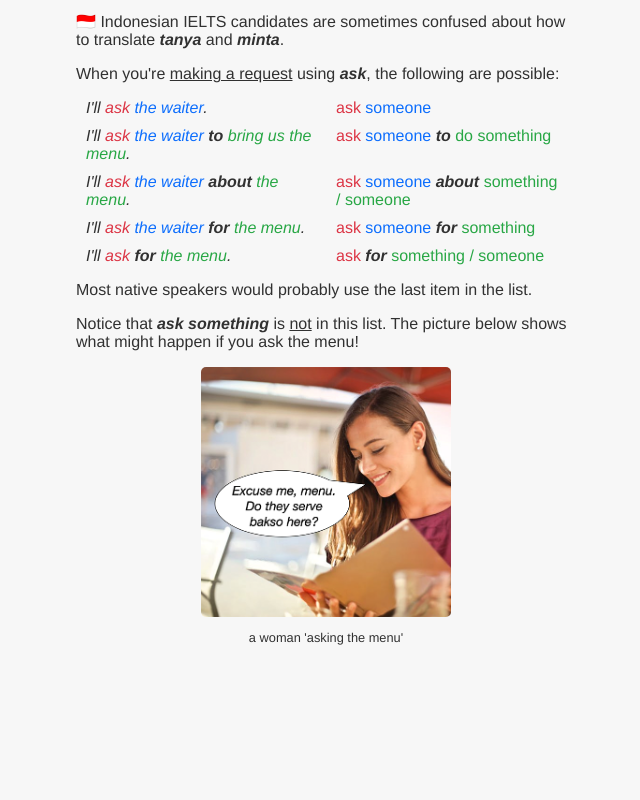
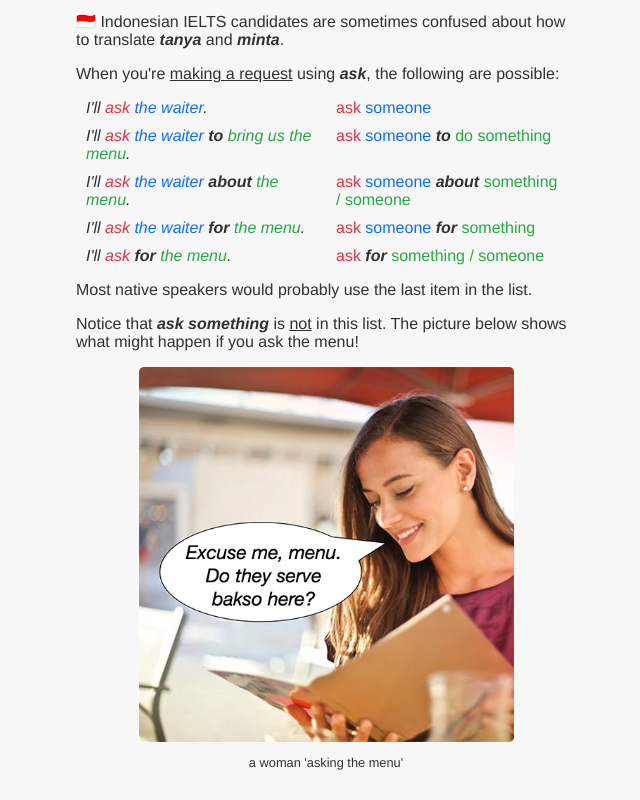
Before and after one commit to boltonsteve/gurueap, a SvelteKit app: page /posts/ask-for in a window 1280 px wide. Shown: the part 403-1203 px from the top of the page, without its empty margins (314-954 px from the left). Before the commit the page ends 1078 px from the top, so only its background shows below. Built offline with nearby package versions, Linux system fonts and the light colour scheme.

Commit message:
resize ask-for image

```diff
--- a/src/routes/posts/ask-for/+page.svelte
+++ b/src/routes/posts/ask-for/+page.svelte
@@ -35,7 +35,7 @@
 
 <p>Notice that <i><b>ask something</b></i> is <span class="uli">not</span> in this list. The picture below shows what might happen if you ask the menu!</p>
 
-    <img src="/img/excuse-me-menu.png" class="mx-auto rounded w-50" alt="menu talk">
+    <img src="/img/excuse-me-menu.png" class="mx-auto rounded w-75" alt="menu talk">
     <p class="small text-center">a woman 'asking the menu'</p>
 
 
```
